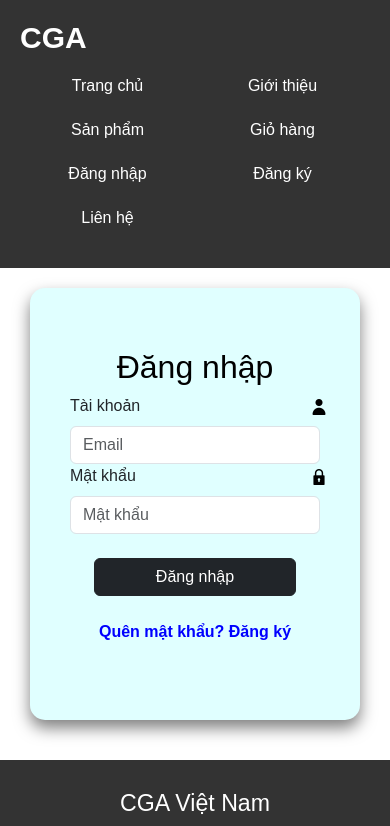
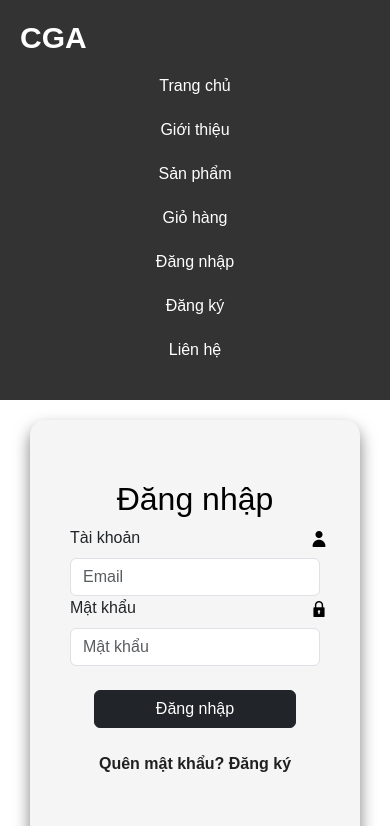
Before and after one commit to phub2306573/rapchieuphim, a plain HTML site: page login.html in a window 390 px wide. Shown: the top 826 px of the page. Drawn offline with nearby package versions, Linux system fonts and the light colour scheme.

Commit message:
Update style.css

```diff
--- a/css/style.css
+++ b/css/style.css
@@ -131,7 +131,7 @@ h1 {
         margin: 0;
         padding: 0;
         display: grid;
-        grid-template-columns: repeat(2, 1fr);
+        grid-template-columns: repeat(1, 1fr);
         width: 100%;
 
     }
@@ -315,7 +315,7 @@ h1 {
     position: relative;
     width: 500px;
     height: auto;
-    background-color: #E0FFFF;
+    background-color: #f5f5f5;
     box-shadow: 0 8px 16px rgba(0, 0, 0, .5);
     border-radius: 15px;
     display: flex;
@@ -345,7 +345,7 @@ h1 {
 }
 
 .alr-have-acc p a {
-    color: blue;
+    color: rgb(32, 32, 32);
     font-weight: bold;
     text-decoration: none;
 }
```
